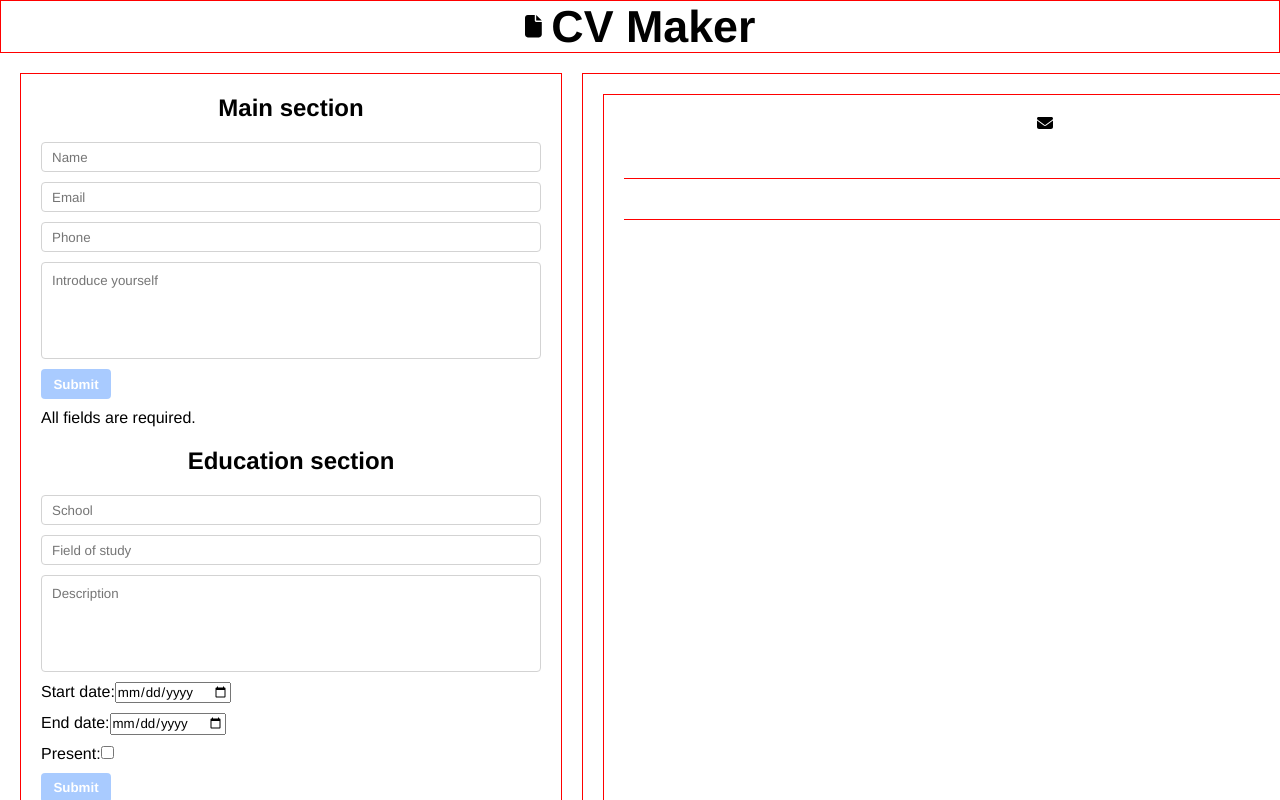
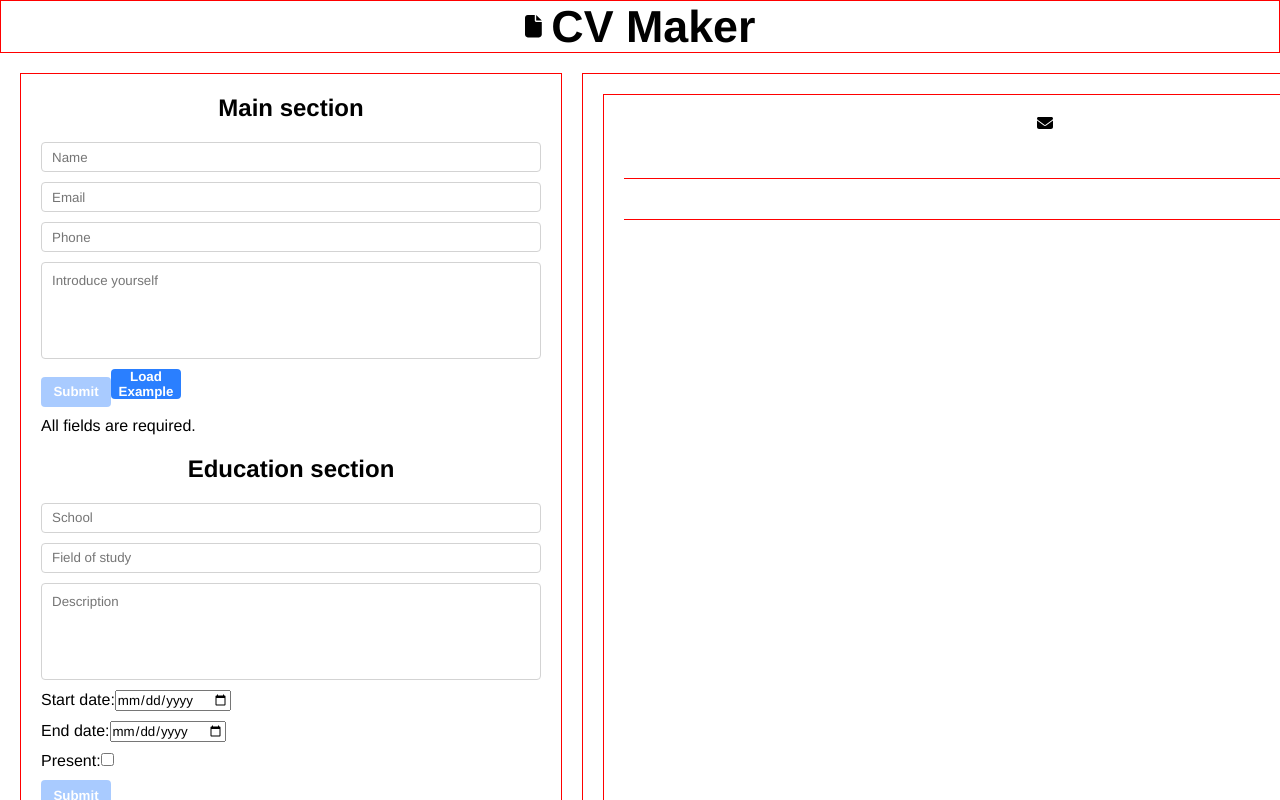
Before and after one commit to nikola88393/CV-Application, a React (Vite) app: page / in a window 1280 px wide. Shown: the top 800 px of the page. Built offline with nearby package versions, Linux system fonts and the light colour scheme.

Commit message:
Add option for loading example data to main section

```diff
--- a/src/MainSection.jsx
+++ b/src/MainSection.jsx
@@ -9,6 +9,14 @@ export function MainSection({ cb }) {
     phone: "",
     intro: "",
   });
+
+  const exampleData = {
+    name: "John Doe",
+    email: "JohnDoe@example.com",
+    phone: "+359 11 2222 333",
+    intro:
+      "Highly skilled and motivated software engineer with over 8 years of experience in developing and maintaining software applications. Proficient in a variety of programming languages and technologies, with a strong background in full-stack development, system design, and agile methodologies. Passionate about solving complex problems and delivering high-quality software solutions.",
+  };
 
   const handleSubmit = (e) => {
     e.preventDefault();
@@ -28,6 +36,9 @@ export function MainSection({ cb }) {
     }
   };
 
+  const loadExample = () => {
+    setData(exampleData);
+  };
   return (
     <div className="inputSection">
       <h2 className="sectionHeader">Main section</h2>
@@ -56,9 +67,14 @@ export function MainSection({ cb }) {
           value={data.intro}
           onChange={handleInputChange}
         ></Text>
-        <button className="btn" type="submit" disabled={!!error}>
-          Submit
-        </button>
+        <div className="sectionOptions">
+          <button className="btn" type="submit" disabled={!!error}>
+            Submit
+          </button>
+          <button className="btn" onClick={loadExample}>
+            Load Example
+          </button>
+        </div>
         <span>{error ? error : ""}</span>
       </form>
     </div>
```
